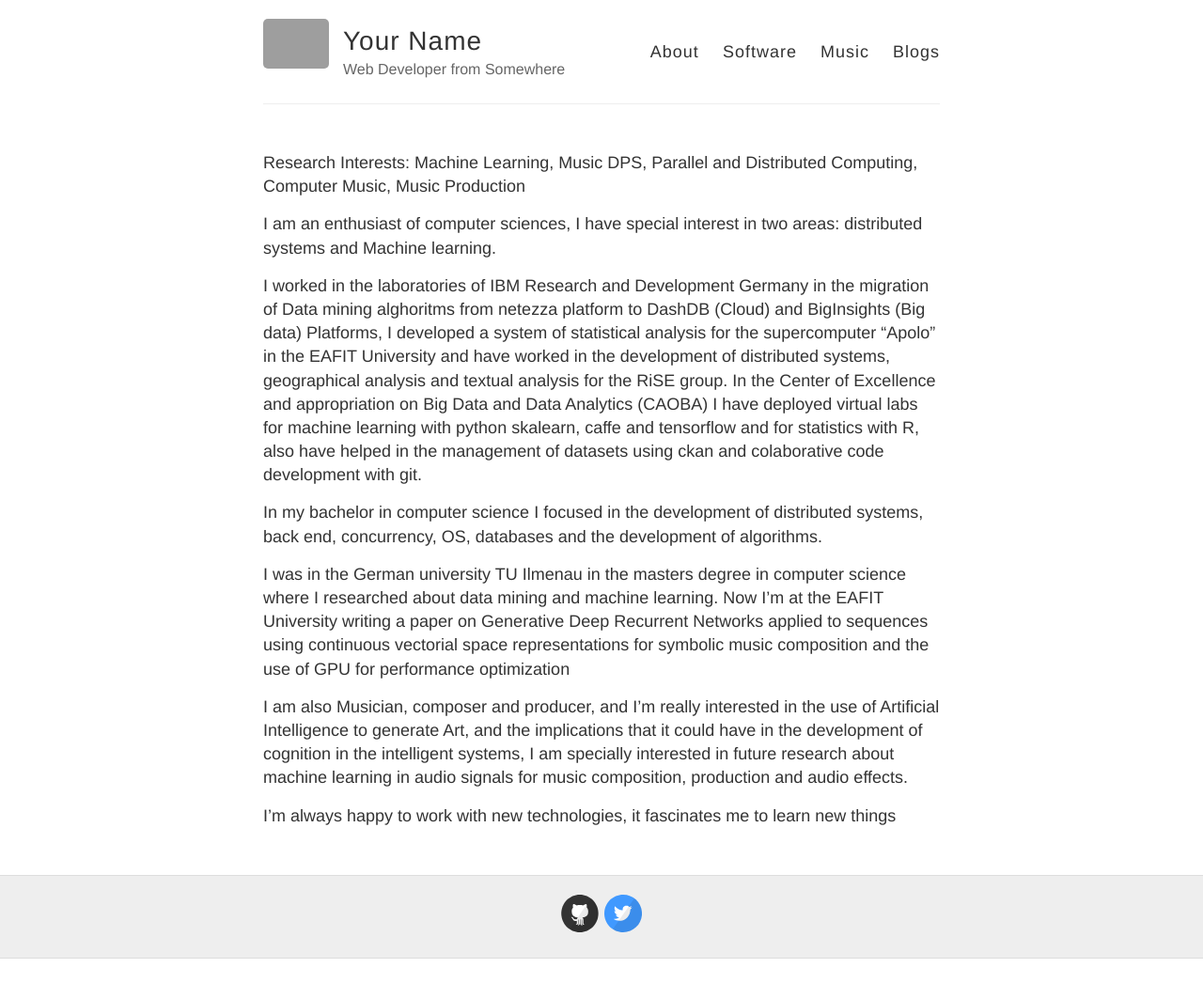
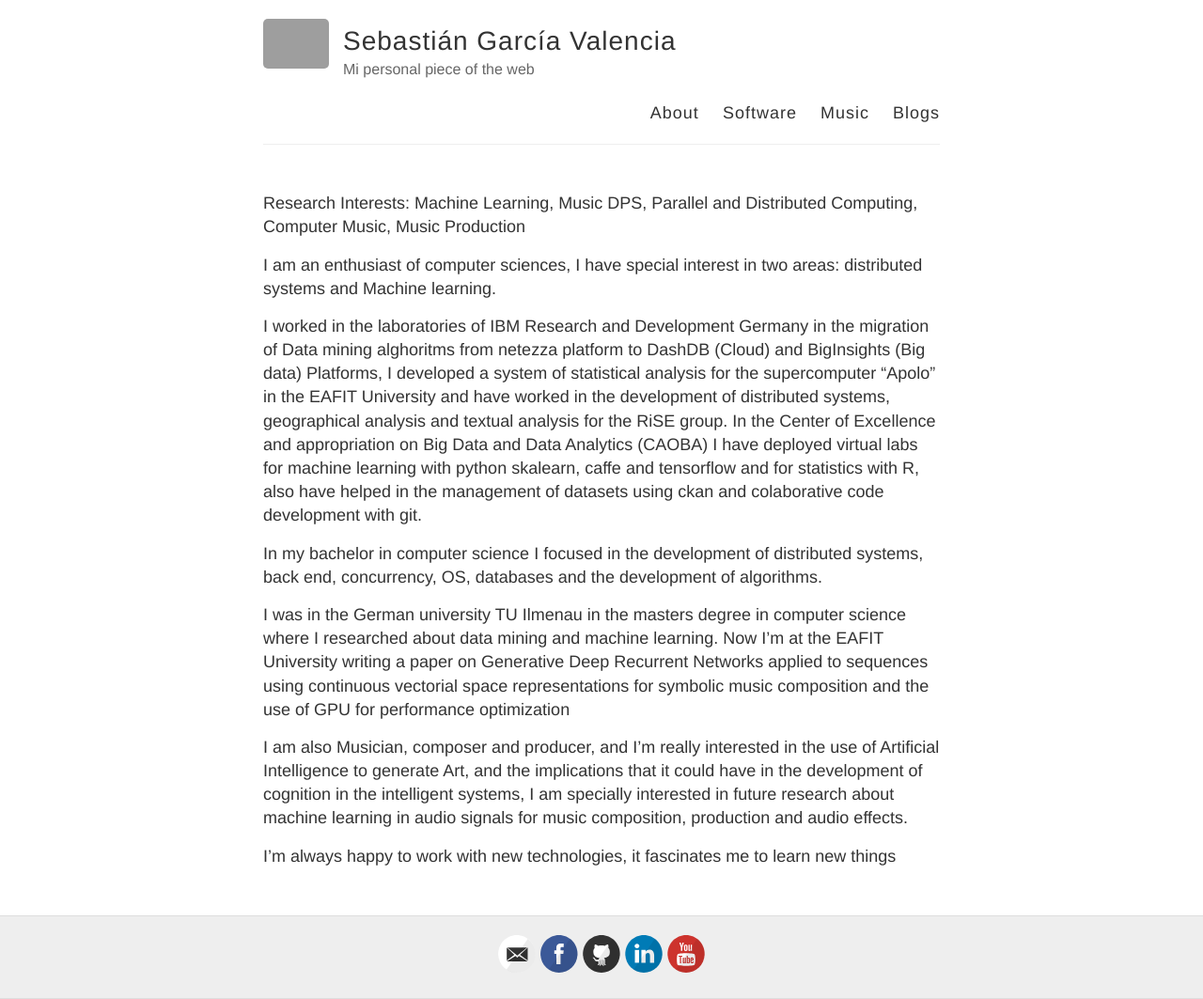
Before and after one commit to sebasgverde/sebasgverde.github.io, a Jekyll site: the page built from index.md, in a window 1280 px wide. Shown: the whole page at 94% size. Built offline with Jekyll 4.4.1, drawn with Linux system fonts in a browser that asks for light colours; before the commit the page ends 1020 px from its top, so only the background shows below that; grey boxes are pictures that could not be loaded.

Commit message:
Update _config.yml

```diff
--- a/_config.yml
+++ b/_config.yml
@@ -3,13 +3,13 @@
 #
 
 # Name of your site (displayed in the header)
-name: Your Name
+name: Sebastián García Valencia
 
 # Short bio or description (displayed in the header)
-description: Web Developer from Somewhere
+description: Mi personal piece of the web
 
 # URL of your avatar or profile pic (you could use your GitHub profile pic)
-avatar: https://raw.githubusercontent.com/barryclark/jekyll-now/master/images/jekyll-logo.png
+avatar: https://sebasgverde.github.io/images/profile.png
 
 #
 # Flags below are optional
@@ -18,17 +18,17 @@ avatar: https://raw.githubusercontent.com/barryclark/jekyll-now/master/images/je
 # Includes an icon in the footer for each username you enter
 footer-links:
   dribbble:
-  email:
-  facebook:
+  email: sgarci18@eafit.edu.co
+  facebook: https://www.facebook.com/sebasmusica/
   flickr:
-  github: barryclark/jekyll-now
+  github: https://github.com/sebasgverde/
   instagram:
-  linkedin:
+  linkedin: www.linkedin.com/in/sebastián-garcía-valencia-5913a3ba
   pinterest:
   rss: # just type anything here for a working RSS icon
-  twitter: jekyllrb
+  twitter:
   stackoverflow: # your stackoverflow profile, e.g. "users/50476/bart-kiers"
-  youtube: # channel/<your_long_string> or user/<user-name>
+  youtube: https://www.youtube.com/channel/UCI7GUA0TNB0OKZSDjSv-itg # channel/<your_long_string> or user/<user-name>
   googleplus: # anything in your profile username that comes after plus.google.com/
 
 
@@ -41,7 +41,7 @@ google_analytics:
 
 # Your website URL (e.g. http://barryclark.github.io or http://www.barryclark.co)
 # Used for Sitemap.xml and your RSS feed
-url:
+url: https://sebasgverde.github.io
 
 # If you're hosting your site at a Project repository on GitHub pages
 # (http://yourusername.github.io/repository-name)
```
